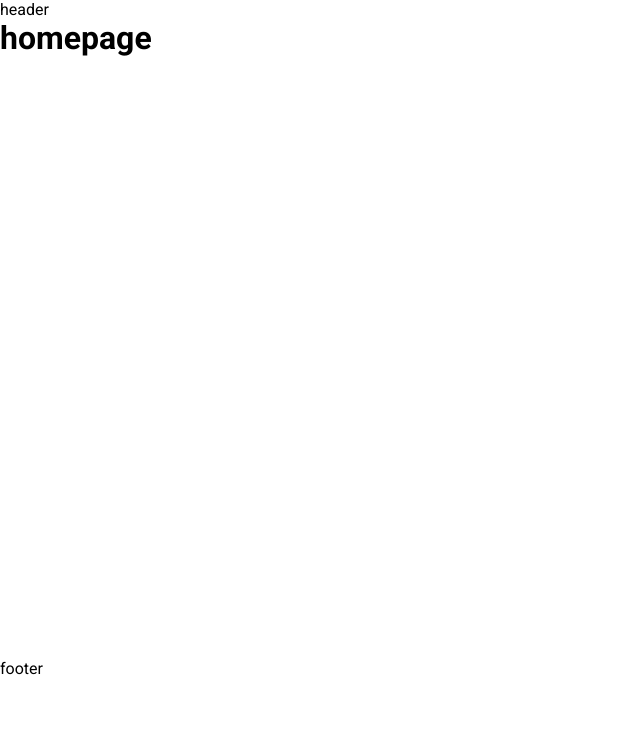
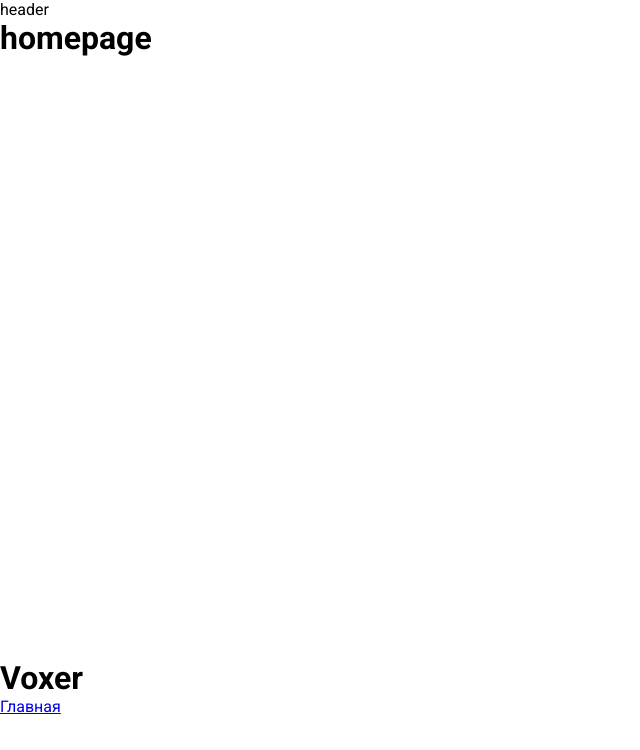
Before and after one commit to hotveyn/Voxer-frontend, a Vue app: page / in a window 1280 px wide. Shown: the top 750 px of the page, without its empty margins (0-640 px from the left). Built offline with nearby package versions, Linux system fonts and the light colour scheme.

Commit message:
Update TheFooter.vue

```diff
--- a/src/components/footer/TheFooter.vue
+++ b/src/components/footer/TheFooter.vue
@@ -1,15 +1,28 @@
 <template>
 <footer>
-  footer
+  <div class="container">
+    <h1>Voxer</h1>
+    <nav>
+      <ul>
+        <li>
+          <RouterLink :to="{name:'home'}">
+            Главная
+          </RouterLink>
+        </li>
+      </ul>
+    </nav>
+  </div>
+
 </footer>
 </template>
 
-<script>
-export default {
-  name: "TheFooter"
-}
+<script setup lang="ts">
+
 </script>
 
-<style scoped>
+<style scoped lang="scss">
+@import "!/usage.scss";
+footer{
 
+}
 </style>
```
